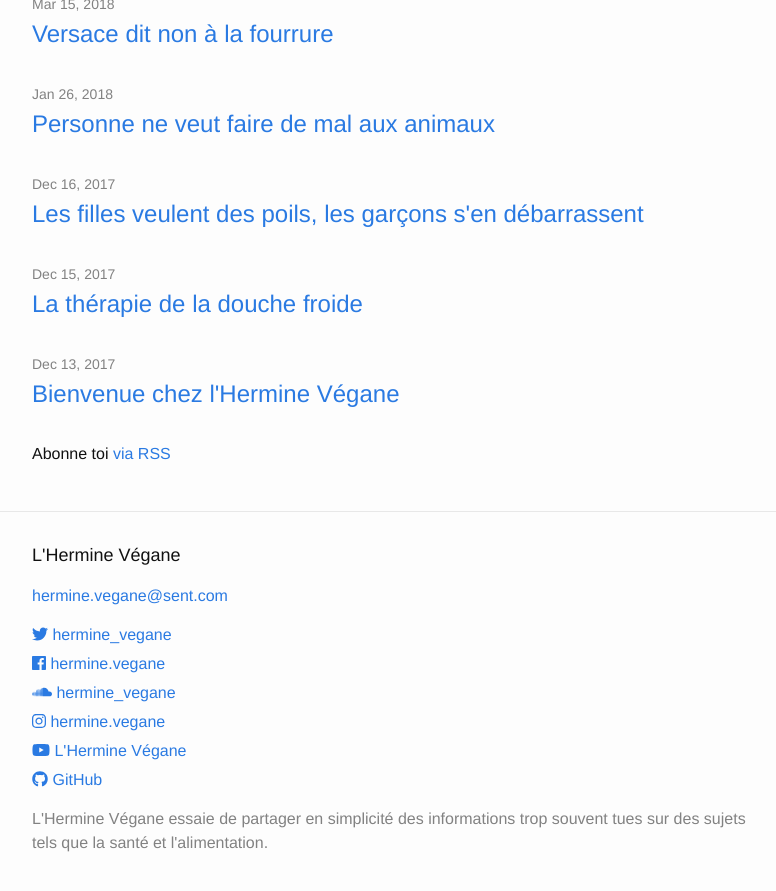
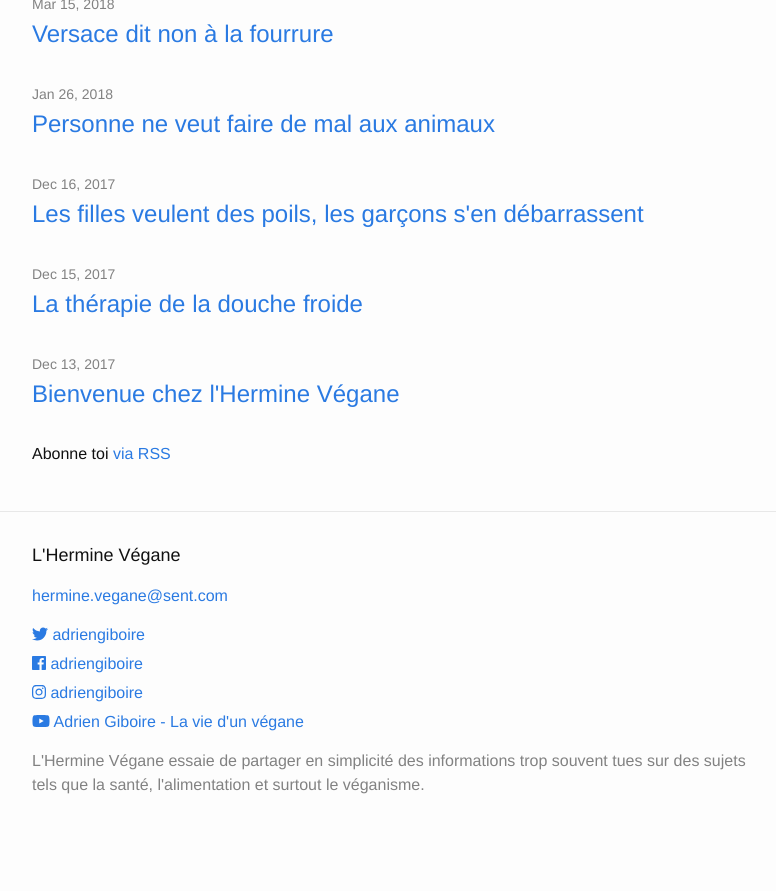
Before and after one commit to AdrienGiboire/herminevegane.fr, a Jekyll site: the page built from index.md, in a window 1280 px wide and 900 px high, scrolled down 595 px. Shown: the top 891 px of the window, without its empty margins (238-1014 px from the left). Built offline with Jekyll 4.4.1, drawn with Linux system fonts in a browser that asks for light colours; nearby versions of some CDN libraries; after the commit the page ends 1437 px from its top, so only the background shows below that.

Commit message:
config: update references

```diff
--- a/_config.yml
+++ b/_config.yml
@@ -17,34 +17,26 @@ title: "L'Hermine Végane"
 email: hermine.vegane@sent.com
 description: >- # this means to ignore newlines until "baseurl:"
   L'Hermine Végane essaie de partager en simplicité des informations trop souvent tues
-  sur des sujets tels que la santé et l'alimentation.
+  sur des sujets tels que la santé, l'alimentation et surtout le véganisme.
 baseurl: "" # the subpath of your site, e.g. /blog
-url: "" # the base hostname & protocol for your site, e.g. http://example.com
+url: "https://veganisme.adriengiboire.com" # the base hostname & protocol for your site, e.g. http://example.com
 socials:
   twitter:
-    link: https://twitter.com/hermine_vegane
-    username: hermine_vegane
+    link: https://x.com/adriengiboire
+    username: adriengiboire
     icon: twitter
   facebook:
-    link: https://facebook.com/hermine.vegane
-    username: hermine.vegane
+    link: https://facebook.com/adriengiboire
+    username: adriengiboire
     icon: facebook
-  soundcloud:
-    link: https://soundcloud.com/hermine_vegane
-    username: hermine_vegane
-    icon: soundcloud
   instagram:
-    link: https://instagram.com/hermine.vegane
-    username: hermine.vegane
+    link: https://instagram.com/adriengiboire
+    username: adriengiboire
     icon: instagram
   youtube:
-    link: https://www.youtube.com/channel/UC08xQQqrUpDJFipKmZxwT-g
-    username: "L'Hermine Végane"
+    link: https://www.youtube.com/adriengiboire
+    username: "Adrien Giboire - La vie d'un végane"
     icon: youtube
-  github:
-    link: https://github.com/adriengiboire/herminevegane.fr
-    username: GitHub
-    icon: github
 
 # Build settings
 markdown: kramdown
```
